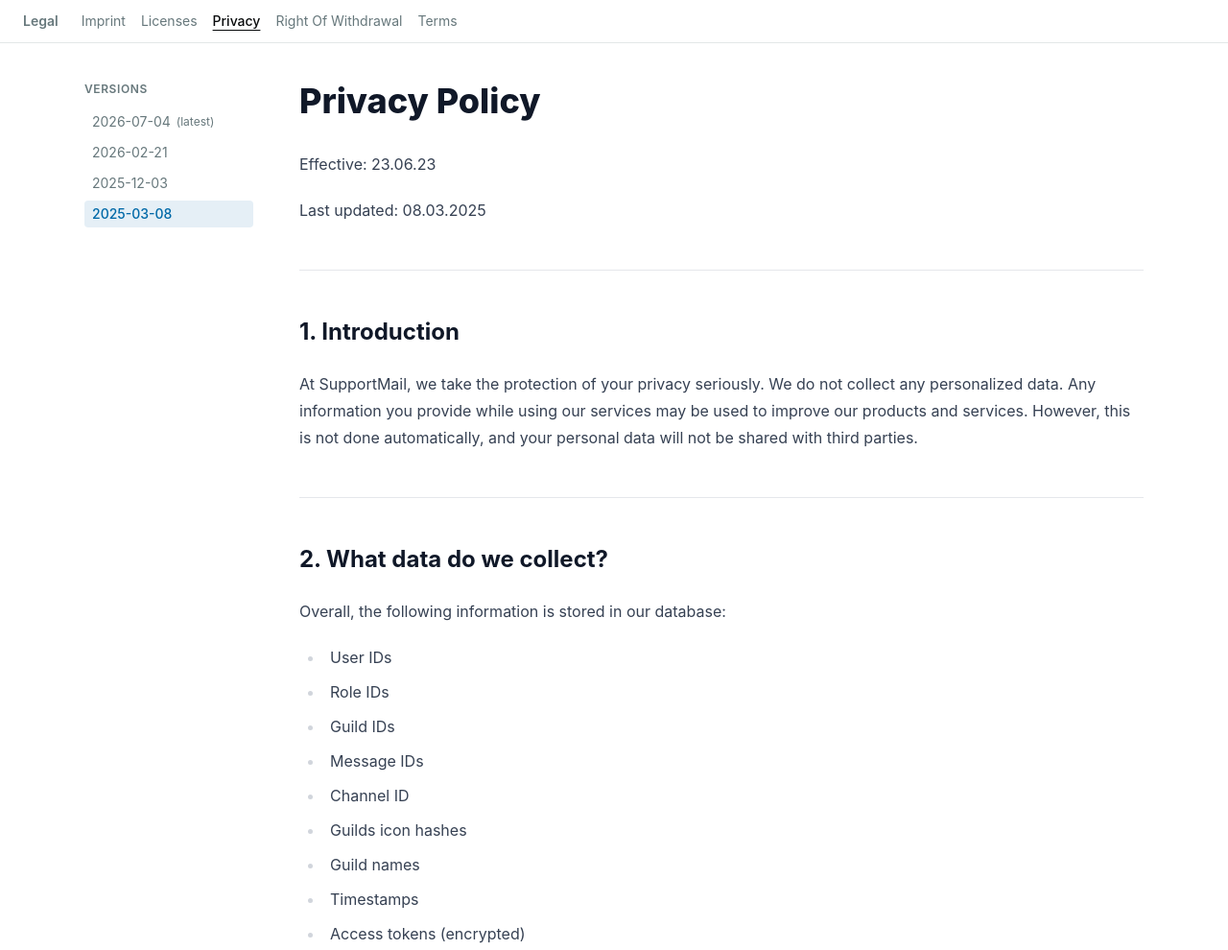
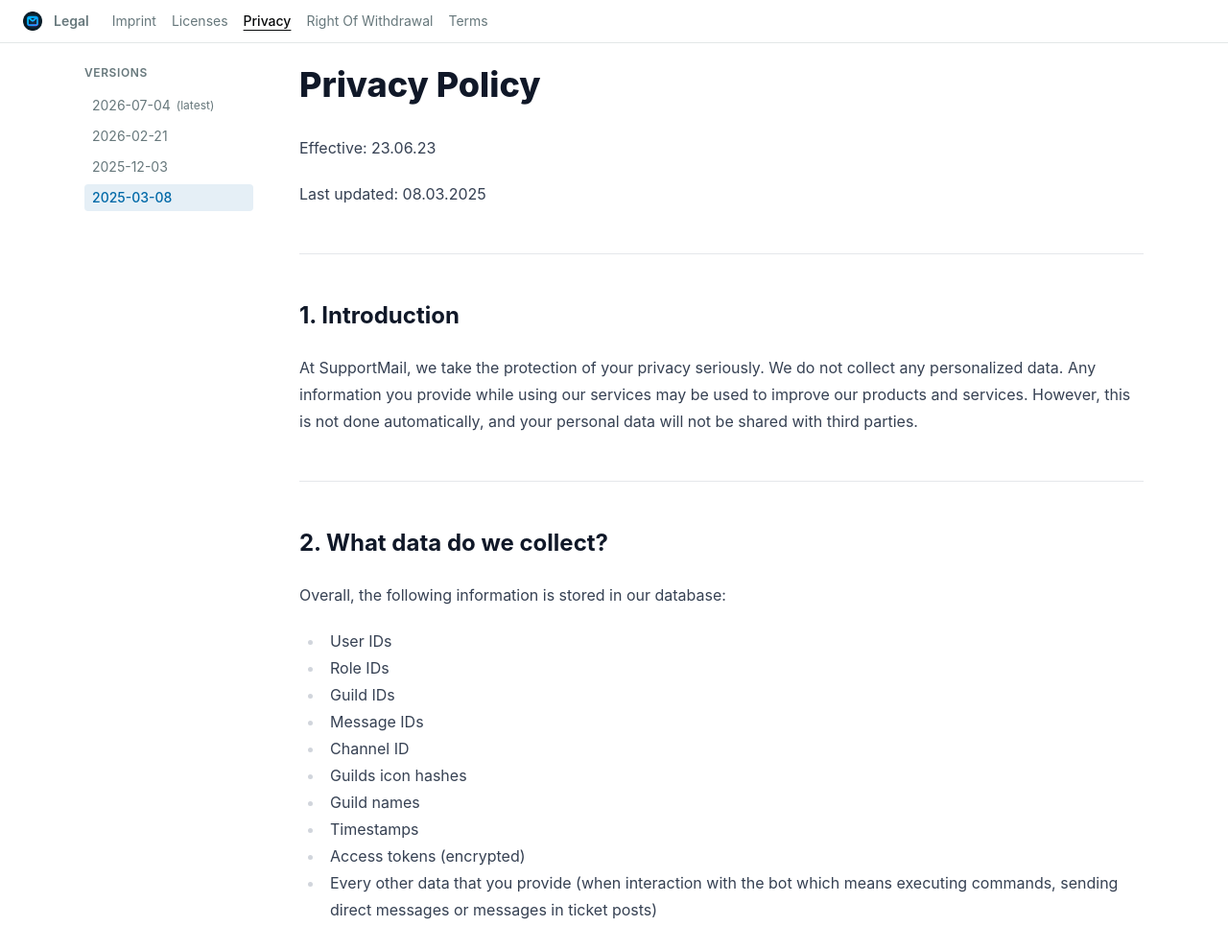
Before and after one commit to supportmailapp/legal, an Astro site: page /privacy/2025-03-08 in a window 1280 px wide. Shown: the top 990 px of the page at 96% size. Built offline with nearby package versions, Linux system fonts and the light colour scheme; Astro itself is replaced by a stand-in of ours.

Commit message:
feat: enhance LegalLayout with improved navigation and global script
- Updated LegalLayout.astro to include a global JavaScript file for enhanced functionality.
- Modified the navigation bar to be fixed at the top with a logo for better branding.
- Adjusted padding in the main content area for improved layout.

fix: update global.js to handle mailto links correctly

- Enhanced the click event listener to allow mailto links without opening in a new tab.
- Ensured external links open in a new tab with appropriate security attributes.

style: refine prose styles in global.css

- Added styles to remove margin from list items within prose elements for better text alignment.

```diff
--- a/AGENTS.md
+++ b/AGENTS.md
@@ -33,7 +33,7 @@ Manage the background server with `astro dev stop`, `astro dev status`, and `ast
 
 ## Architecture
 
-SSR Astro site deployed as a Cloudflare Worker (`@astrojs/cloudflare` adapter). Tailwind v4 via `@tailwindcss/vite`. No React/Vue/Svelte — pure Astro components.
+Static Astro site deployed via Cloudflare Assets (assets-only, no Worker). Tailwind v4 via `@tailwindcss/vite`. No React/Vue/Svelte — pure Astro components.
 
 ### Content system
 
--- a/package.json
+++ b/package.json
@@ -15,7 +15,6 @@
   },
   "packageManager": "pnpm@11.9.0",
   "dependencies": {
-    "@astrojs/cloudflare": "^14.1.1",
     "@astrojs/sitemap": "^3.7.3",
     "@tailwindcss/vite": "^4.3.2",
     "astro": "^7.0.6",
--- a/src/layouts/LegalLayout.astro
+++ b/src/layouts/LegalLayout.astro
@@ -33,13 +33,21 @@ const docTypes = [...new Set(allEntries.map((e) => e.id.split("/")[0]))].sort();
     <meta property="og:type" content="website" />
     <link rel="icon" href="/favicon.ico" sizes="any" />
     <link rel="apple-touch-icon" href="/favicon.png" />
+    <script src="../scripts/global.js"></script>
   </head>
   <body class="bg-background text-foreground min-h-screen">
-    <nav class="border-b border-border px-6 py-3 flex gap-6 items-center">
+    <nav
+      class="fixed top-0 left-0 right-0 z-50 bg-background border-b border-border px-6 py-3 flex gap-6 items-center"
+    >
       <a
         href="/"
-        class="font-semibold text-sm text-muted-foreground hover:text-foreground transition-colors shrink-0"
+        class="font-semibold text-sm text-muted-foreground hover:text-foreground transition-colors shrink-0 flex items-center gap-1"
       >
+        <img
+          src="/favicon.png"
+          alt="SupportMail Logo"
+          class="size-5 inline mr-2"
+        />
         Legal
       </a>
 
@@ -79,7 +87,7 @@ const docTypes = [...new Set(allEntries.map((e) => e.id.split("/")[0]))].sort();
       </select>
     </nav>
 
-    <div class="max-w-6xl mx-auto px-6 py-10 flex gap-12">
+    <div class="max-w-6xl mx-auto px-6 pt-17 pb-10 flex gap-12">
       {
         versions.length > 0 && (
           <aside class="hidden lg:block w-44 shrink-0">
--- a/src/scripts/global.js
+++ b/src/scripts/global.js
@@ -3,8 +3,9 @@ document.addEventListener("click", (event) => {
   if (!anchor) return;
 
   try {
-    const url = new URL(anchor.getAttribute("href"), window.location.href);
-    if (url.origin !== window.location.origin) {
+    const href = anchor.getAttribute("href");
+    const url = new URL(href, window.location.href);
+    if (url.protocol === "mailto:" || url.origin !== window.location.origin) {
       anchor.setAttribute("target", "_blank");
       anchor.setAttribute("rel", "noopener noreferrer");
     }
--- a/src/styles/global.css
+++ b/src/styles/global.css
@@ -69,4 +69,11 @@
       content: "";
     }
   }
+
+  .prose {
+    :where(li):not(:where([class~="not-prose"], [class~="not-prose"] *)) {
+      margin-top: 0;
+      margin-bottom: 0;
+    }
+  }
 }
```
Also changed, not shown: pnpm-lock.yaml.
